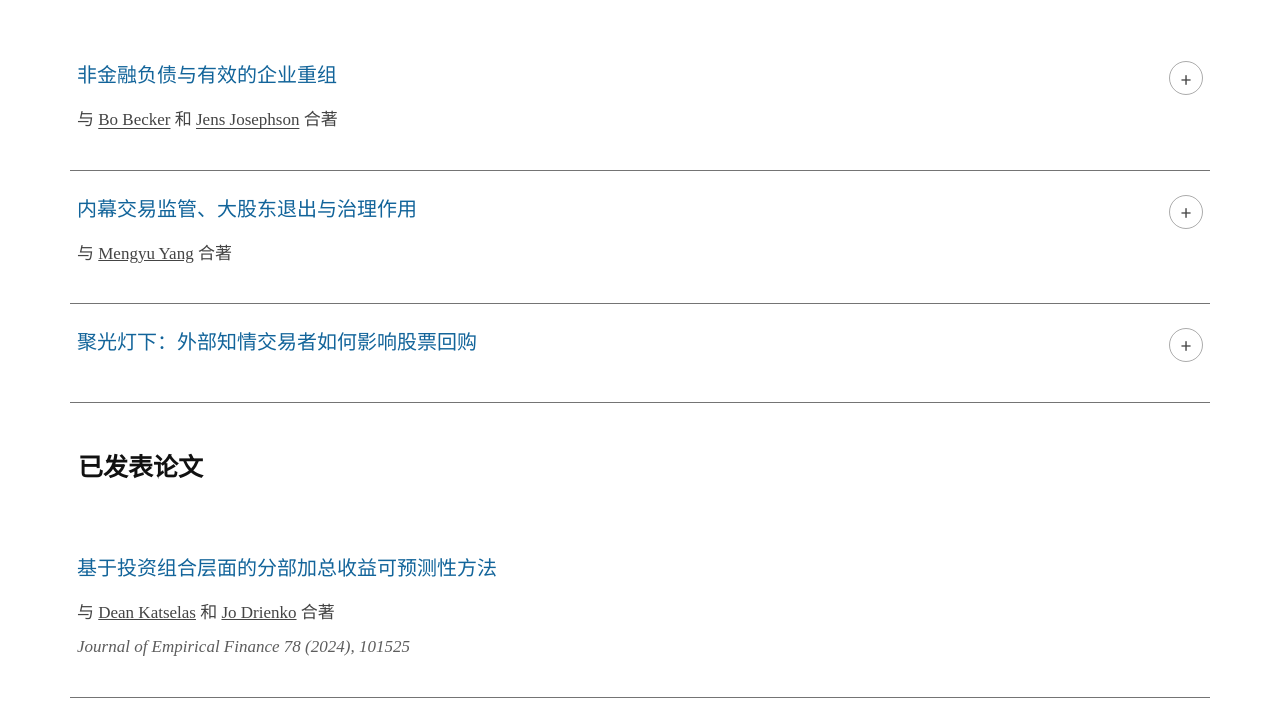
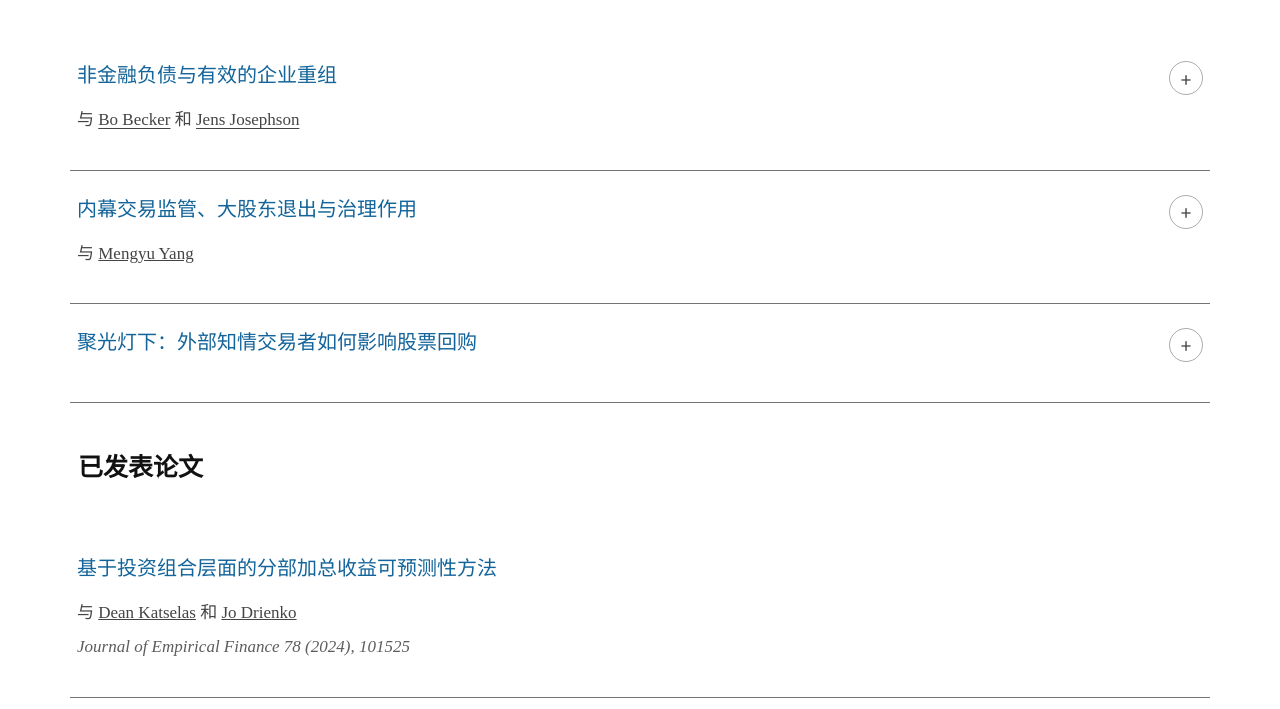
Before and after one commit to hongyileoxu/hongyileoxu.github.io, a Jekyll site: the page built from zh/research/index.md, in a window 1280 px wide. Shown: the part 544-1253 px from the top of the page. Built offline with Jekyll 4.4.1, drawn with Linux system fonts in a browser that asks for light colours.

Commit message:
Update research page
- wording update

```diff
--- a/zh/research/index.md
+++ b/zh/research/index.md
@@ -22,7 +22,7 @@ description: Hongyi Xu 的求职论文、工作论文与已发表论文。
 <section class="paper-list">
   <article class="paper-row">
     <h3><a href="https://papers.ssrn.com/sol3/papers.cfm?abstract_id=4614991">非金融负债与有效的企业重组</a></h3>
-    <p class="paper-authors">与 <a href="https://sites.google.com/site/bobecker2/">Bo Becker</a> 和 <a href="https://sites.google.com/site/jensjosephson71/home">Jens Josephson</a> 合著</p>
+<p class="paper-authors">与 <a href="https://sites.google.com/site/bobecker2/">Bo Becker</a> 和 <a href="https://sites.google.com/site/jensjosephson71/home">Jens Josephson</a></p>
     <details class="paper-abstract">
       <summary><span class="sr-only">展开或收起《非金融负债与有效的企业重组》的摘要</span></summary>
       <p>租赁等长期合同形成的非金融义务通常规模庞大，在约三分之一的美国企业中甚至超过金融债务。不同破产制度对这类义务的处理方式并不相同：美国《破产法》第 11 章允许企业自由拒绝或承接合同，而许多其他重组制度并不允许拒绝合同。本文构建了允许和不允许拒绝合同的两类制度模型。拒绝合同的选择权能够避免资不抵债企业被过度清算，并提高企业的债务融资能力。利用按行业构建的待履行合同新指标以及两项双重差分研究设计，我们发现，当企业拥有拒绝合同的选择权时，杠杆率和贷款流量均会增加。</p>
@@ -31,7 +31,7 @@ description: Hongyi Xu 的求职论文、工作论文与已发表论文。
 
   <article class="paper-row">
     <h3>内幕交易监管、大股东退出与治理作用</h3>
-    <p class="paper-authors">与 <u>Mengyu Yang</u> 合著</p>
+<p class="paper-authors">与 <u>Mengyu Yang</u></p>
     <details class="paper-abstract">
       <summary><span class="sr-only">展开或收起《内幕交易监管、大股东退出与治理作用》的摘要</span></summary>
       <p>本文研究收紧内幕交易监管如何影响大股东的公司治理作用。我们以 2016 年《市场滥用条例》的实施为准自然实验，考察更严格的信息披露要求如何改变主要股东的构成与行为。研究发现，在内幕交易规则收紧后，注重短期收益和流动性的投资者会减少董事会席位，但其在提名委员会中的参与并未发生变化。《市场滥用条例》还使短期大股东退出董事会的概率提高了 16 至 20 个百分点。</p>
@@ -52,7 +52,7 @@ description: Hongyi Xu 的求职论文、工作论文与已发表论文。
 <section class="paper-list">
   <article class="paper-row">
     <h3><a href="https://doi.org/10.1016/j.jempfin.2024.101525">基于投资组合层面的分部加总收益可预测性方法</a></h3>
-    <p class="paper-authors">与 <u>Dean Katselas</u> 和 <u>Jo Drienko</u> 合著</p>
+<p class="paper-authors">与 <u>Dean Katselas</u> 和 <u>Jo Drienko</u></p>
     <p class="paper-meta"><em>Journal of Empirical Finance</em> 78 (2024), 101525</p>
   </article>
 </section>
```
